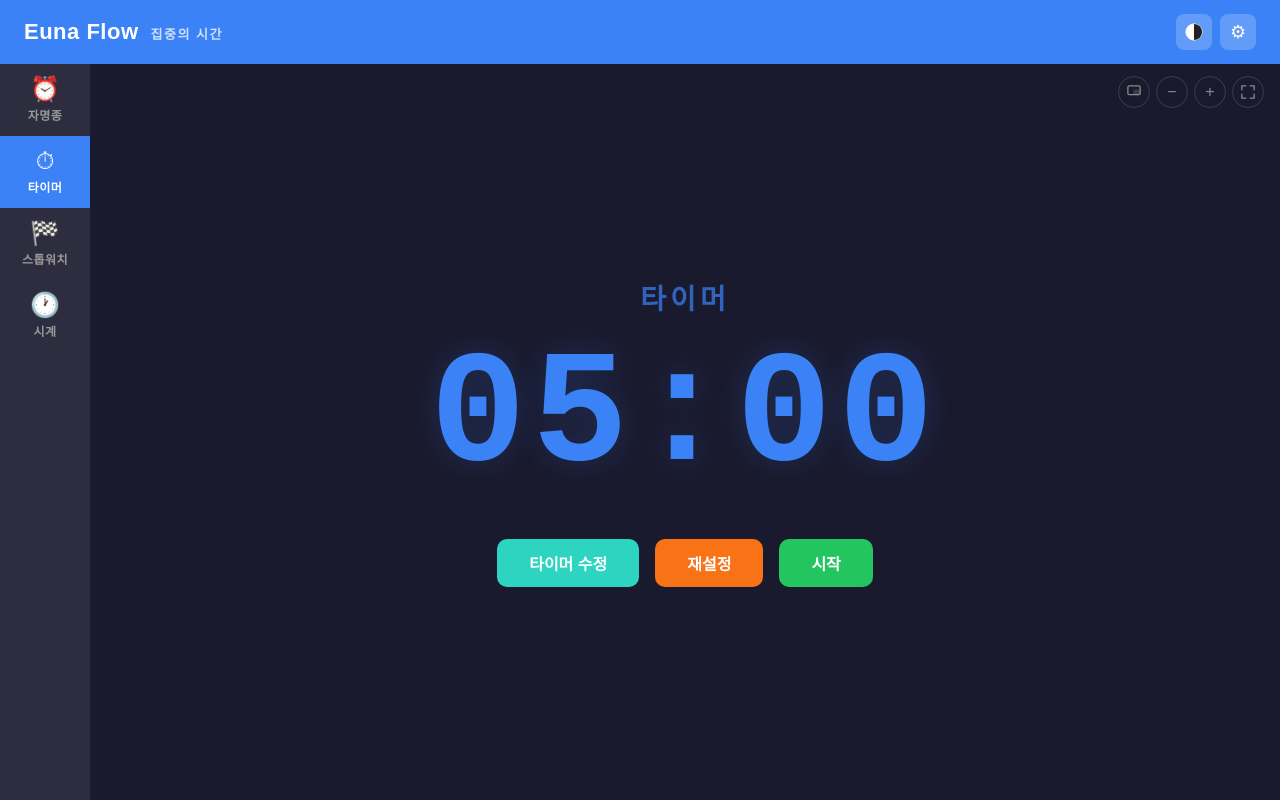
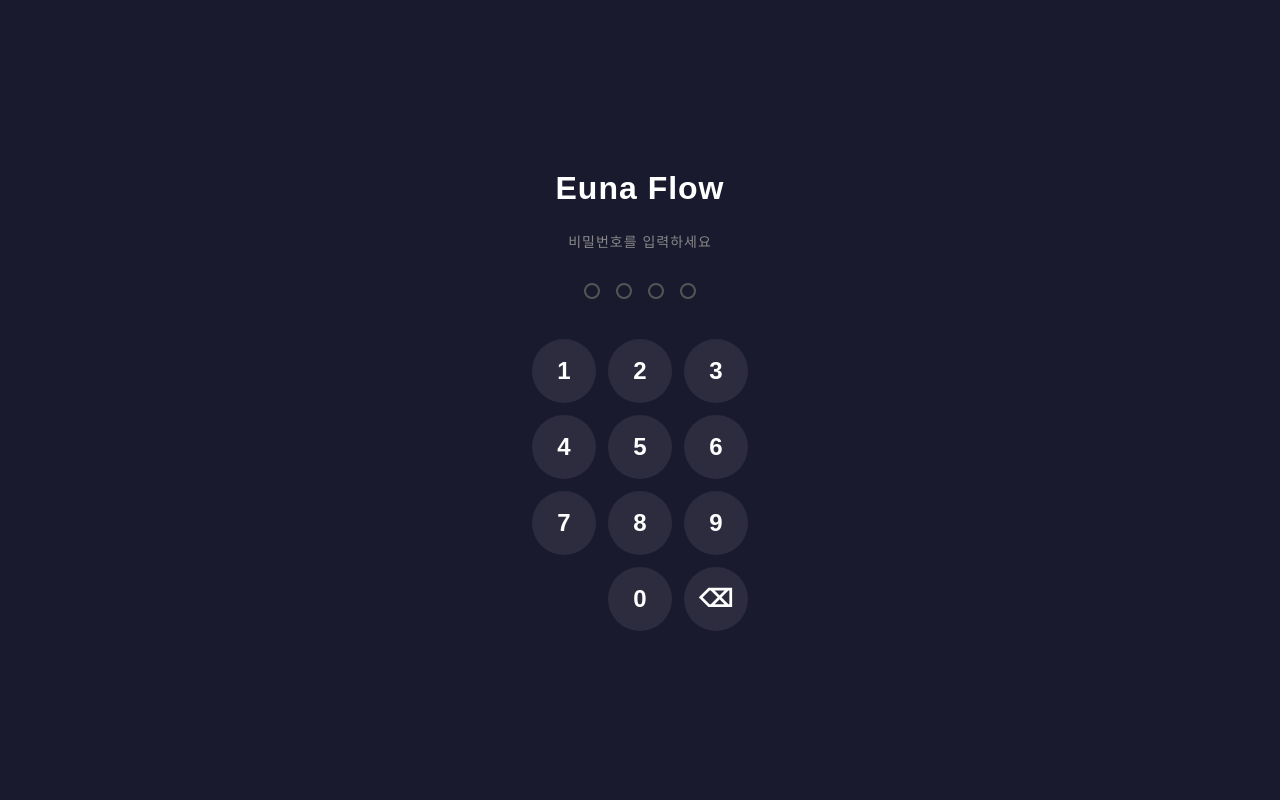
Before and after one commit to florss58-del/euna-flow-timer, a React (Vite) app: page / in a window 1280 px wide. Built offline with nearby package versions, Linux system fonts and the light colour scheme; a web font is replaced by a local one.

Commit message:
Add 4-digit passcode lock screen

```diff
--- a/src/App.css
+++ b/src/App.css
@@ -972,3 +972,100 @@
   background: rgba(0,0,0,0.6);
   z-index: 199;
 }
+
+/* Lock Screen */
+.lock-screen {
+  width: 100vw;
+  height: 100vh;
+  background: #1a1a2e;
+  display: flex;
+  align-items: center;
+  justify-content: center;
+}
+
+.lock-box {
+  display: flex;
+  flex-direction: column;
+  align-items: center;
+  gap: 24px;
+}
+
+.lock-brand {
+  font-size: 32px;
+  font-weight: 800;
+  color: #fff;
+  letter-spacing: 1px;
+}
+
+.lock-sub {
+  font-size: 14px;
+  color: #888;
+  letter-spacing: 1px;
+}
+
+.lock-dots {
+  display: flex;
+  gap: 16px;
+  margin: 8px 0;
+}
+
+.lock-dots.shake {
+  animation: lockShake 0.4s ease-in-out;
+}
+
+@keyframes lockShake {
+  0%, 100% { transform: translateX(0); }
+  25% { transform: translateX(-10px); }
+  50% { transform: translateX(10px); }
+  75% { transform: translateX(-6px); }
+}
+
+.lock-dot {
+  width: 16px;
+  height: 16px;
+  border-radius: 50%;
+  border: 2px solid #555;
+  transition: all 0.15s;
+}
+
+.lock-dot.filled {
+  background: #3b82f6;
+  border-color: #3b82f6;
+}
+
+.lock-pad {
+  display: grid;
+  grid-template-columns: repeat(3, 1fr);
+  gap: 12px;
+  margin-top: 8px;
+}
+
+.lock-key {
+  width: 64px;
+  height: 64px;
+  border: none;
+  border-radius: 50%;
+  background: rgba(255,255,255,0.08);
+  color: #fff;
+  font-size: 24px;
+  font-weight: 600;
+  cursor: pointer;
+  display: flex;
+  align-items: center;
+  justify-content: center;
+  transition: background 0.15s;
+}
+
+.lock-key:hover {
+  background: rgba(255,255,255,0.15);
+}
+
+.lock-key:active {
+  background: rgba(255,255,255,0.25);
+}
+
+.lock-error {
+  color: #ef4444;
+  font-size: 14px;
+  font-weight: 600;
+}
--- a/src/App.jsx
+++ b/src/App.jsx
@@ -41,12 +41,65 @@
   }
 }
 
+const PASSCODE = '1004'
+
+function LockScreen({ onUnlock }) {
+  const [pin, setPin] = useState('')
+  const [error, setError] = useState(false)
+
+  const handleInput = (num) => {
+    if (pin.length < 4) {
+      const next = pin + num
+      setPin(next)
+      if (next.length === 4) {
+        if (next === PASSCODE) {
+          localStorage.setItem('unlocked', 'true')
+          onUnlock()
+        } else {
+          setError(true)
+          setTimeout(() => { setPin(''); setError(false) }, 1000)
+        }
+      }
+    }
+  }
+
+  const handleDelete = () => setPin(prev => prev.slice(0, -1))
+
+  return (
+    <div className="lock-screen">
+      <div className="lock-box">
+        <div className="lock-brand">Euna Flow</div>
+        <div className="lock-sub">비밀번호를 입력하세요</div>
+        <div className={`lock-dots${error ? ' shake' : ''}`}>
+          {[0,1,2,3].map(i => (
+            <div key={i} className={`lock-dot${i < pin.length ? ' filled' : ''}`} />
+          ))}
+        </div>
+        <div className="lock-pad">
+          {[1,2,3,4,5,6,7,8,9,'',0,'⌫'].map((n, i) => (
+            n === '' ? <div key={i} /> :
+            n === '⌫' ? (
+              <button key={i} className="lock-key" onClick={handleDelete}>⌫</button>
+            ) : (
+              <button key={i} className="lock-key" onClick={() => handleInput(String(n))}>{n}</button>
+            )
+          ))}
+        </div>
+        {error && <div className="lock-error">비밀번호가 틀렸습니다</div>}
+      </div>
+    </div>
+  )
+}
+
 export default function App() {
+  const [unlocked, setUnlocked] = useState(() => localStorage.getItem('unlocked') === 'true')
   const [activeTab, setActiveTab] = useState(() => loadState('activeTab', 'timer'))
   const [settings, setSettings] = useState(() => loadState('settings', defaultSettings))
   const [settingsOpen, setSettingsOpen] = useState(false)
   const [zooms, setZooms] = useState(() => loadState('displayZooms', { alarm: 1, timer: 1, stopwatch: 1, clock: 1 }))
   const [isFullscreen, setIsFullscreen] = useState(false)
+
+  if (!unlocked) return <LockScreen onUnlock={() => setUnlocked(true)} />
 
   useEffect(() => {
     localStorage.setItem('activeTab', JSON.stringify(activeTab))
```
